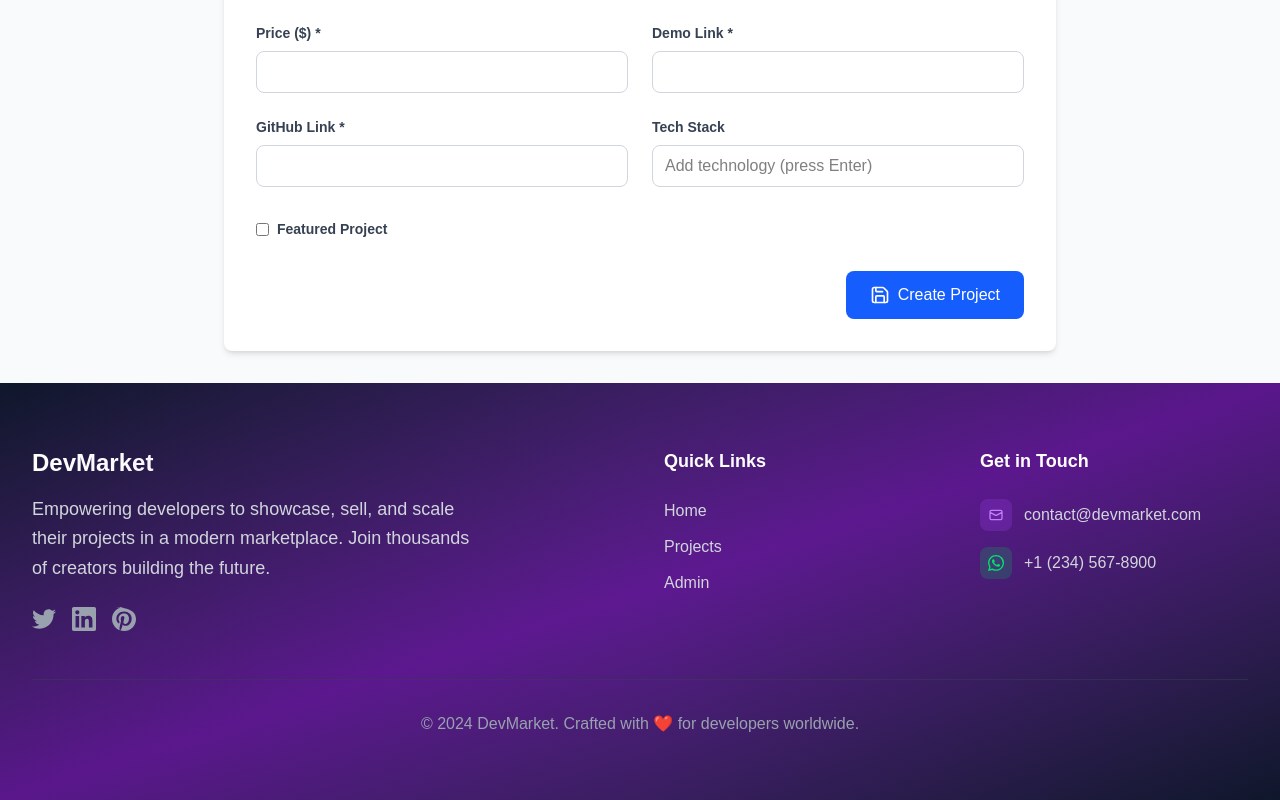
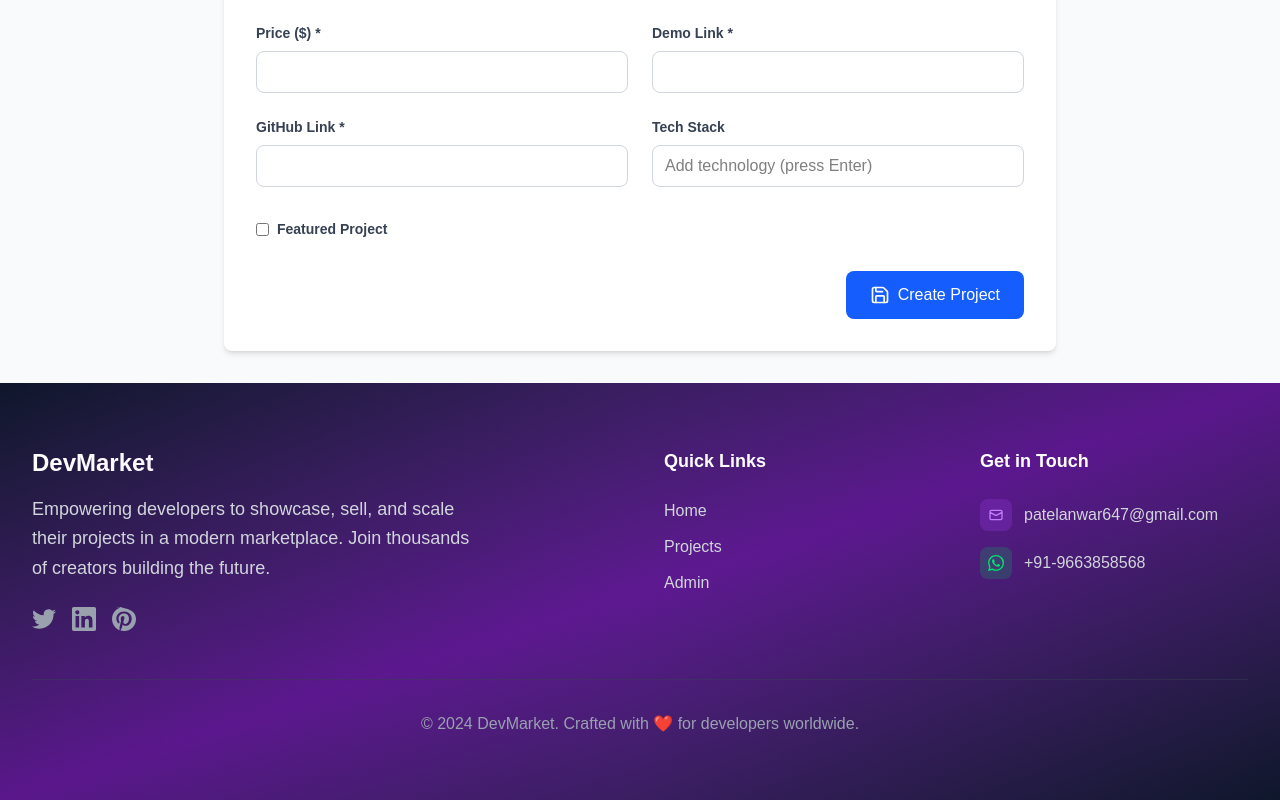
Before and after one commit to Anwarhacker/dev-market, a Next.js app: page /admin/new in a window 1280 px wide. Shown: the part 637-1437 px from the top of the page. Built offline with nearby package versions, Linux system fonts and the light colour scheme.

Commit message:
added developer info

```diff
--- a/app/page.js
+++ b/app/page.js
@@ -154,7 +154,7 @@ export default function Home() {
                 >
                   <div className="w-32 h-32 sm:w-40 sm:h-40 mx-auto relative">
                     <div className="absolute inset-0 bg-gradient-to-r from-blue-400 to-purple-600 rounded-full animate-pulse"></div>
-                    <div className="absolute inset-2 bg-white rounded-full flex items-center justify-center">
+                    <div className="absolute inset-1 bg-white rounded-full flex items-center justify-center">
                       <div className="w-24 h-24 sm:w-32 sm:h-32 bg-gradient-to-br from-gray-200 to-gray-400 rounded-full flex items-center justify-center">
                         <span className="text-3xl sm:text-4xl">👨‍💻</span>
                       </div>
@@ -168,7 +168,7 @@ export default function Home() {
                   transition={{ duration: 0.6, delay: 0.4 }}
                   className="text-2xl sm:text-3xl font-bold text-gray-900 mb-6"
                 >
-                  John Doe
+                  Anwar patel
                 </motion.h3>
 
                 <motion.p
--- a/components/Footer.js
+++ b/components/Footer.js
@@ -135,7 +135,7 @@ export default function Footer() {
                     />
                   </svg>
                 </div>
-                <span className="text-gray-300">contact@devmarket.com</span>
+                <span className="text-gray-300">patelanwar647@gmail.com</span>
               </div>
               <div className="flex items-center space-x-3">
                 <div className="w-8 h-8 bg-green-500/20 rounded-lg flex items-center justify-center">
@@ -147,7 +147,7 @@ export default function Footer() {
                     <path d="M17.472 14.382c-.297-.149-1.758-.867-2.03-.967-.273-.099-.471-.148-.67.15-.197.297-.767.966-.94 1.164-.173.199-.347.223-.644.075-.297-.15-1.255-.463-2.39-1.475-.883-.788-1.48-1.761-1.653-2.059-.173-.297-.018-.458.13-.606.134-.133.298-.347.446-.52.149-.174.198-.298.298-.497.099-.198.05-.371-.025-.52-.075-.149-.669-1.612-.916-2.207-.242-.579-.487-.5-.669-.51-.173-.008-.371-.01-.57-.01-.198 0-.52.074-.792.372-.272.297-1.04 1.016-1.04 2.479 0 1.462 1.065 2.875 1.213 3.074.149.198 2.096 3.2 5.077 4.487.709.306 1.262.489 1.694.625.712.227 1.36.195 1.871.118.571-.085 1.758-.719 2.006-1.413.248-.694.248-1.289.173-1.413-.074-.124-.272-.198-.57-.347m-5.421 7.403h-.004a9.87 9.87 0 01-5.031-1.378l-.361-.214-3.741.982.998-3.648-.235-.374a9.86 9.86 0 01-1.51-5.26c.001-5.45 4.436-9.884 9.888-9.884 2.64 0 5.122 1.03 6.988 2.898a9.825 9.825 0 012.893 6.994c-.003 5.45-4.437 9.884-9.885 9.884m8.413-18.297A11.815 11.815 0 0012.05 0C5.495 0 .16 5.335.157 11.892c0 2.096.547 4.142 1.588 5.945L.057 24l6.305-1.654a11.882 11.882 0 005.683 1.448h.005c6.554 0 11.89-5.335 11.893-11.893A11.821 11.821 0 0020.885 3.488" />
                   </svg>
                 </div>
-                <span className="text-gray-300">+1 (234) 567-8900</span>
+                <span className="text-gray-300">+91-9663858568</span>
               </div>
             </div>
           </motion.div>
--- a/components/Modal.js
+++ b/components/Modal.js
@@ -104,7 +104,7 @@ export default function Modal({ isOpen, onClose, project }) {
                     <div>
                       <div className="font-medium">Email</div>
                       <div className="text-sm text-blue-100">
-                        contact@devmarket.com
+                        patelanwar647@gmail.com
                       </div>
                     </div>
                   </div>
@@ -124,7 +124,7 @@ export default function Modal({ isOpen, onClose, project }) {
                 </a>
 
                 <a
-                  href="https://wa.me/1234567890?text=Hi, I'm interested in purchasing your project."
+                  href="https://wa.me/9663858568?text=Hi, I'm interested in purchasing your project."
                   target="_blank"
                   rel="noopener noreferrer"
                   className="group flex items-center justify-between w-full bg-gradient-to-r from-green-500 to-emerald-500 text-white p-4 rounded-xl hover:from-green-600 hover:to-emerald-600 transition-all duration-300 shadow-lg hover:shadow-xl transform hover:-translate-y-0.5"
@@ -142,7 +142,7 @@ export default function Modal({ isOpen, onClose, project }) {
                     <div>
                       <div className="font-medium">WhatsApp</div>
                       <div className="text-sm text-green-100">
-                        +1 (234) 567-8900
+                        +91-9663858568
                       </div>
                     </div>
                   </div>
```
